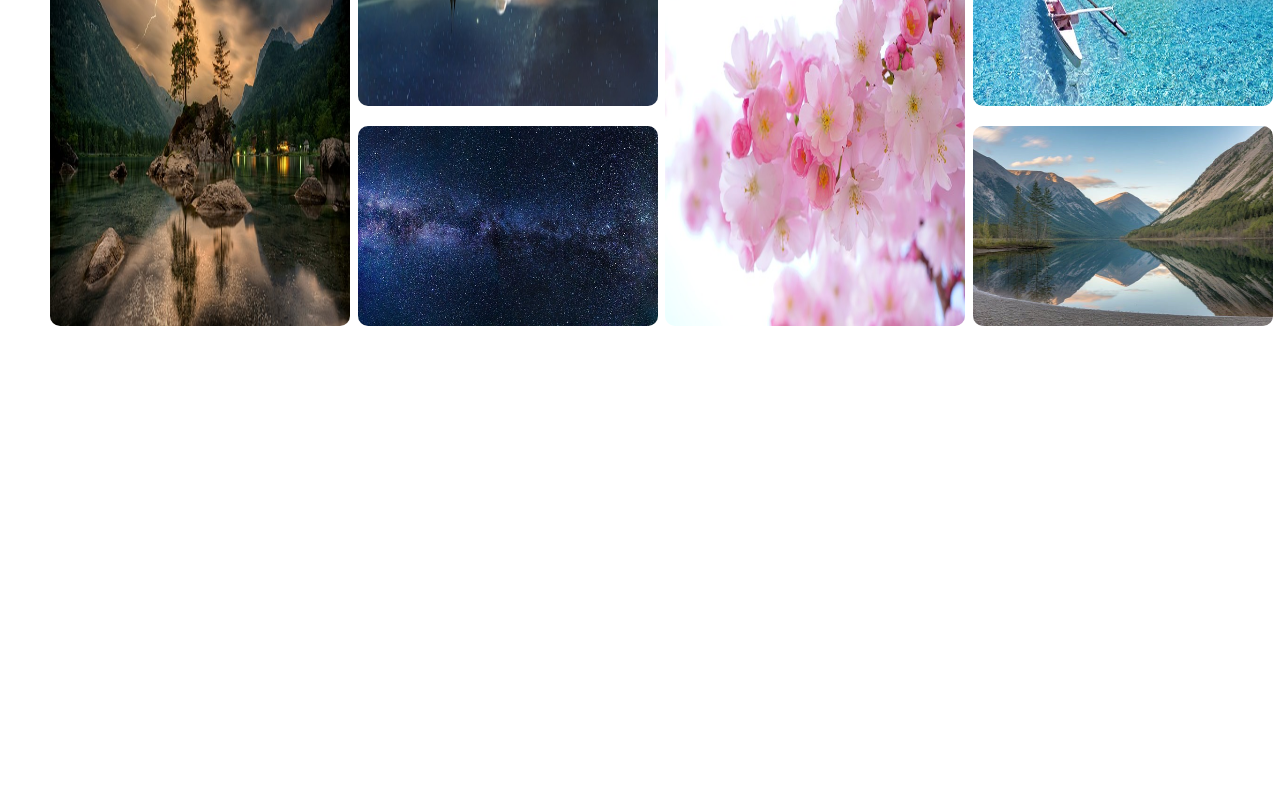
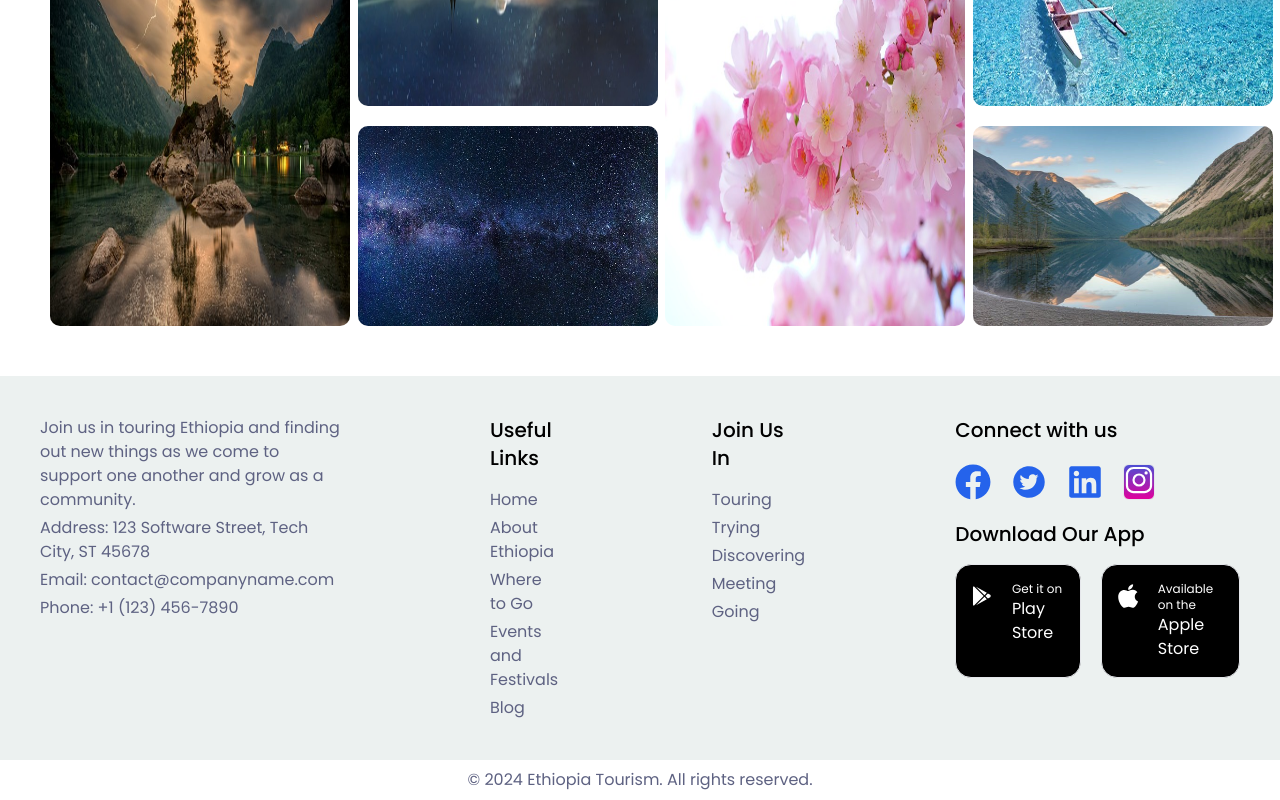
Before and after one commit to YohannesHailemariam/ExploreEthiopia, a React (Vite) app: page / in a window 1280 px wide. Shown: the part 1353-2153 px from the top of the page. Before the commit the page ends 1679 px from the top, so only its background shows below. Built offline with nearby package versions, Linux system fonts and the light colour scheme.

Commit message:
Added footer to the home page and made small adjustments to the Gallery.

```diff
--- a/src/components/HomePageComponents/Gallery.jsx
+++ b/src/components/HomePageComponents/Gallery.jsx
@@ -12,7 +12,7 @@ import Image8 from '../../assets/Image8.jpg'
 
 const Gallery = () => {
   return (
-    <div className='mt-[40px] ml-[50px]'>
+    <div className='mt-[40px] ml-[50px] mb-[50px]'>
         <div className='grid grid-cols-2 ml-[20px]'>
                 <div>
                     <p>Social Media</p>
--- a/src/pages/HomePage.jsx
+++ b/src/pages/HomePage.jsx
@@ -10,6 +10,7 @@ const HomePage = () => {
         <HeroImage />
         <NavBar />
         <Gallery />
+        <Footer />
     </div>
   )
 }
```
